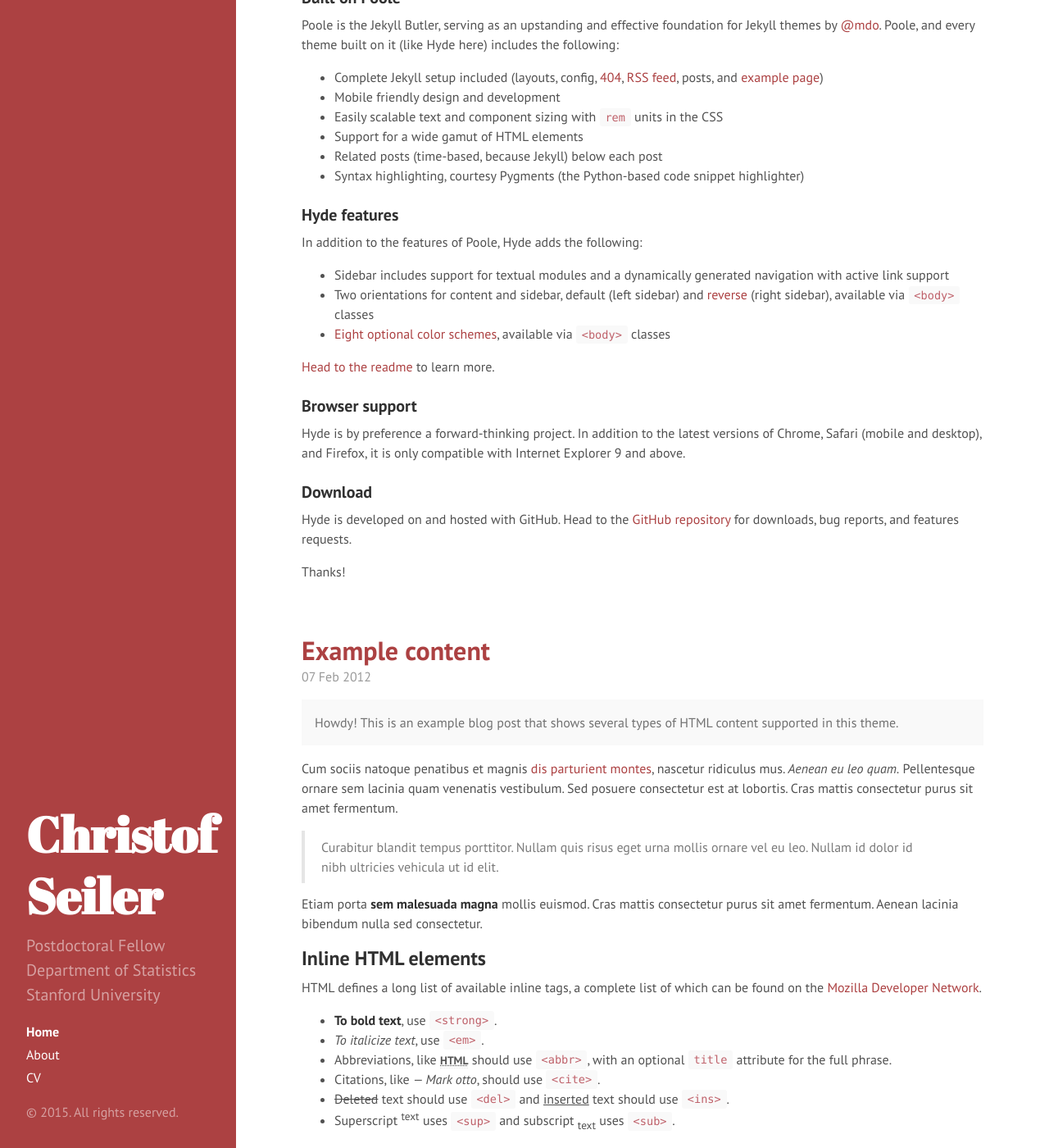
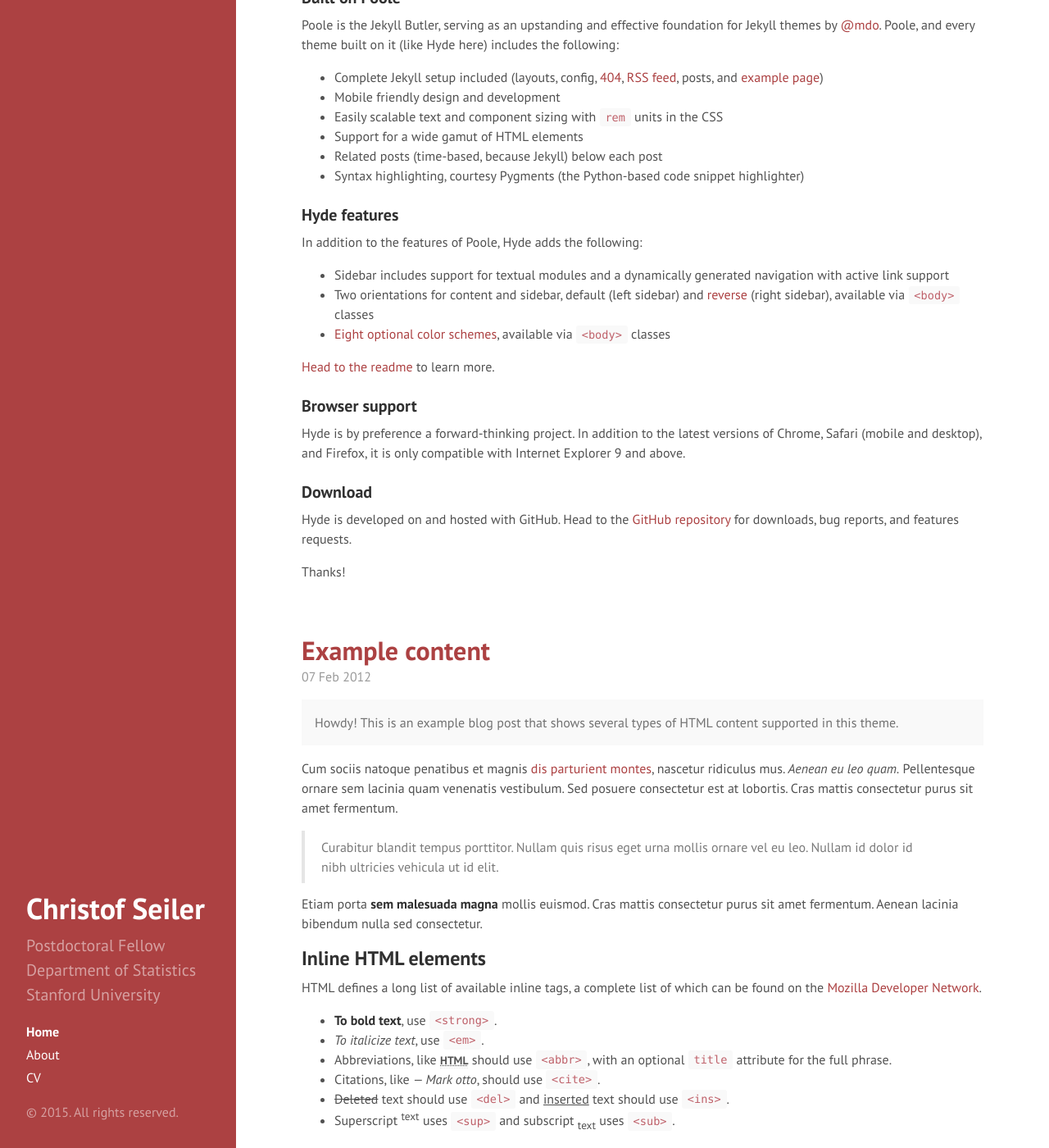
Before and after one commit to ChristofSeiler/ChristofSeiler.github.io, a Jekyll site: the page built from index.html, in a window 1280 px wide and 1400 px high, scrolled down 231 px. Shown: the whole window at 82% size. Built offline with Jekyll 4.4.1, drawn with Linux system fonts in a browser that asks for light colours; Markdown is read by kramdown in place of the engine named in the settings; the list of posts is cut into pages by our own code.

Commit message:
trying without serif

```diff
--- a/public/css/hyde.css
+++ b/public/css/hyde.css
@@ -79,8 +79,8 @@
 .sidebar-about h1 {
   color: #fff;
   margin-top: 0;
-  font-family: "Abril Fatface", serif;
-  font-size: 3.75rem;
+  /*font-family: "Abril Fatface", serif;*/
+  font-size: 2.25rem;
 }
 
 /* Sidebar nav */
```
